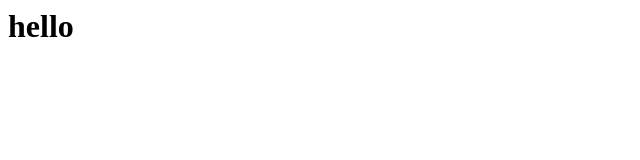
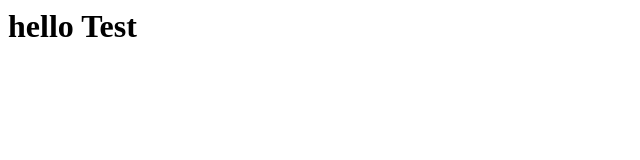
Before and after one commit to Bidura/Repository1, a plain HTML site: page site/index.html in a window 1280 px wide. Shown: the whole page, without its empty margins (0-640 px from the left). Drawn offline with Linux system fonts and the light colour scheme.

Commit message:
Small addition to my page.

```diff
--- a/site/index.html
+++ b/site/index.html
@@ -1,5 +1,5 @@
 <html>
 <body>
-	<h1>hello</h1>
+	<h1>hello Test</h1>
 </body>
 </html>
```
